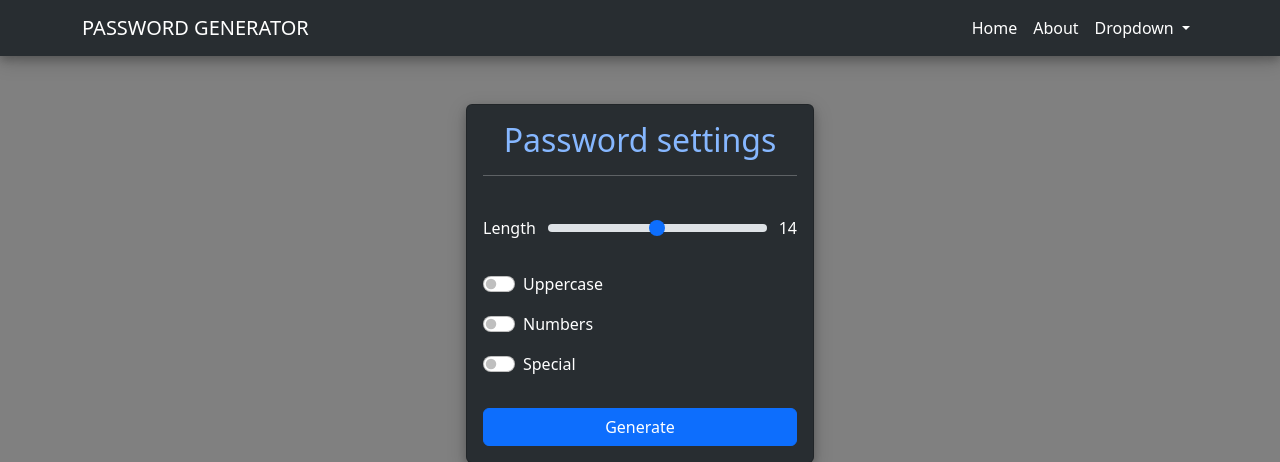
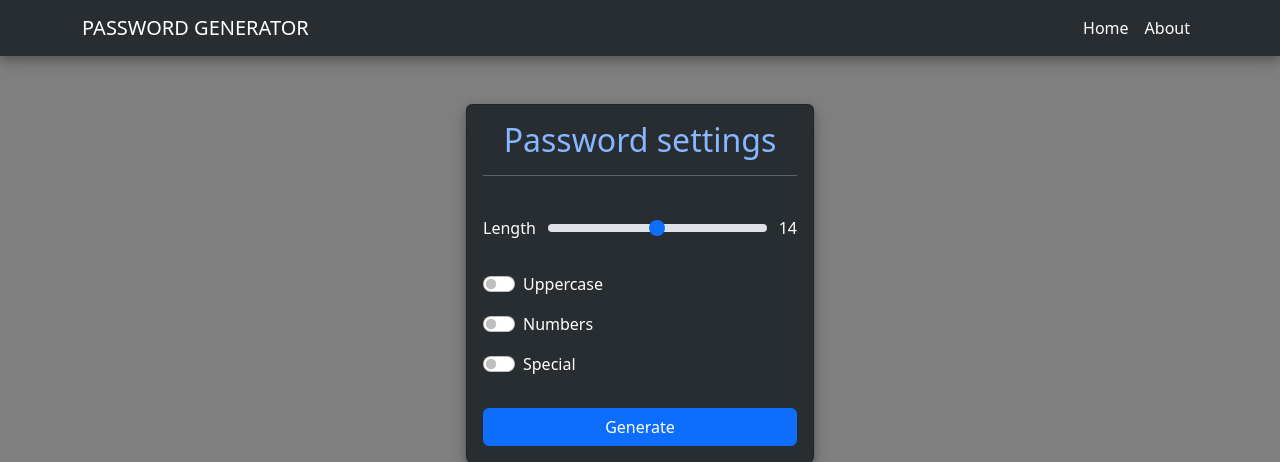
Before and after one commit to joseorozco84/pass_gen, a Django app: template generator/templates/generator/home.html in a window 1280 px wide. Shown: the top 462 px of the page. Run offline with Django 3.2, Linux system fonts and the light colour scheme; the template is opened without the code that fills it, so the values that code supplies are empty; some libraries are stand-ins or nearby versions.

Commit message:
no dropdown

```diff
--- a/generator/templates/generator/base.html
+++ b/generator/templates/generator/base.html
@@ -27,7 +27,7 @@
                 <li class="nav-item">
                 <a class="nav-link" href="{% url 'about' %}">About</a>
                 </li>
-                <li class="nav-item dropdown">
+                <!-- <li class="nav-item dropdown">
                 <a class="nav-link dropdown-toggle" href="#" id="navbarDropdown" role="button" data-bs-toggle="dropdown" aria-expanded="false">
                     Dropdown
                 </a>
@@ -37,7 +37,7 @@
                     <li><hr class="dropdown-divider"></li>
                     <li><a class="dropdown-item" href="#">Something else here</a></li>
                 </ul>
-                </li>
+                </li> -->
             </ul>
             <!-- <form class="d-flex" role="search">
                 <input class="form-control me-2" type="search" placeholder="Search" aria-label="Search">
```
